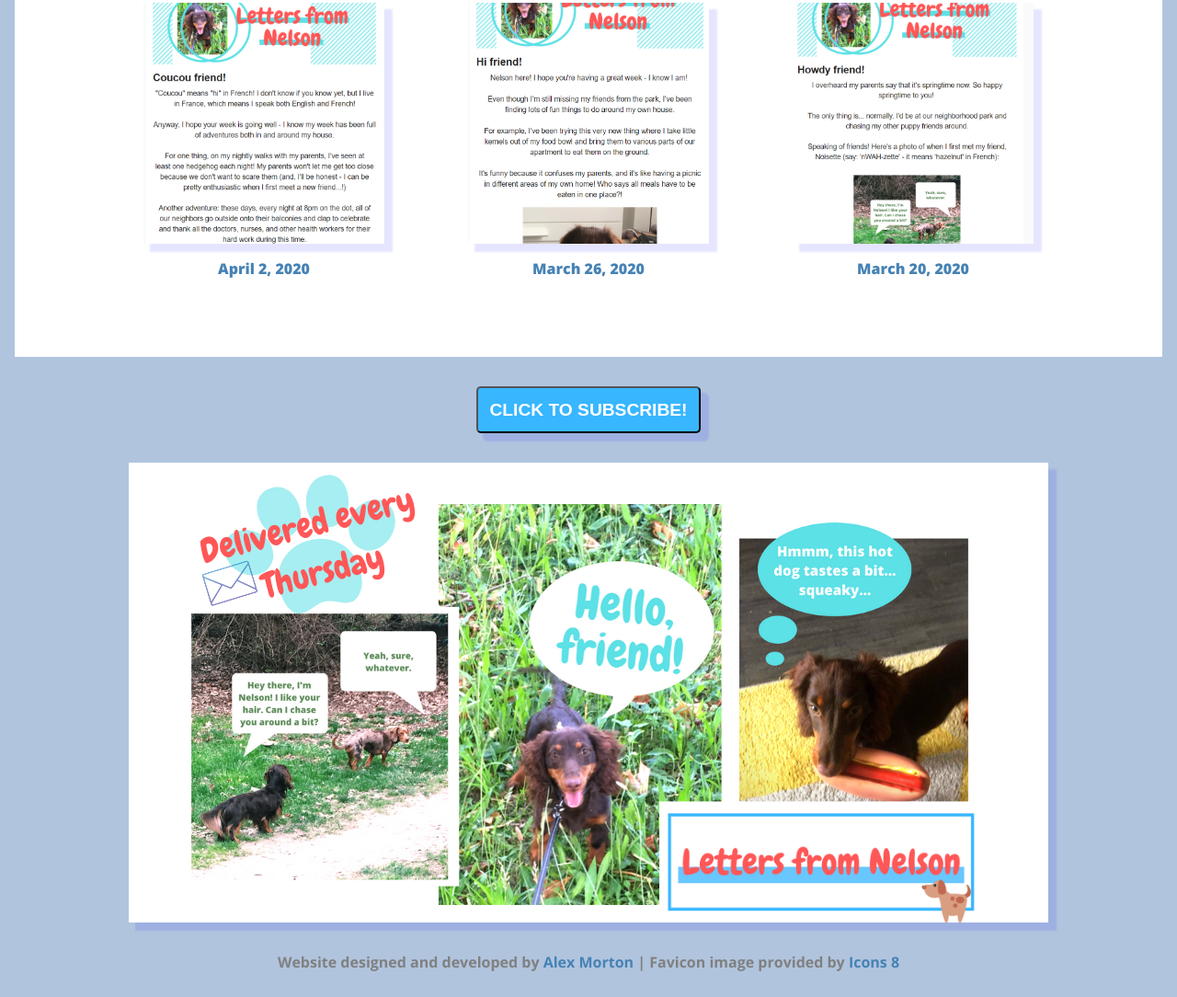
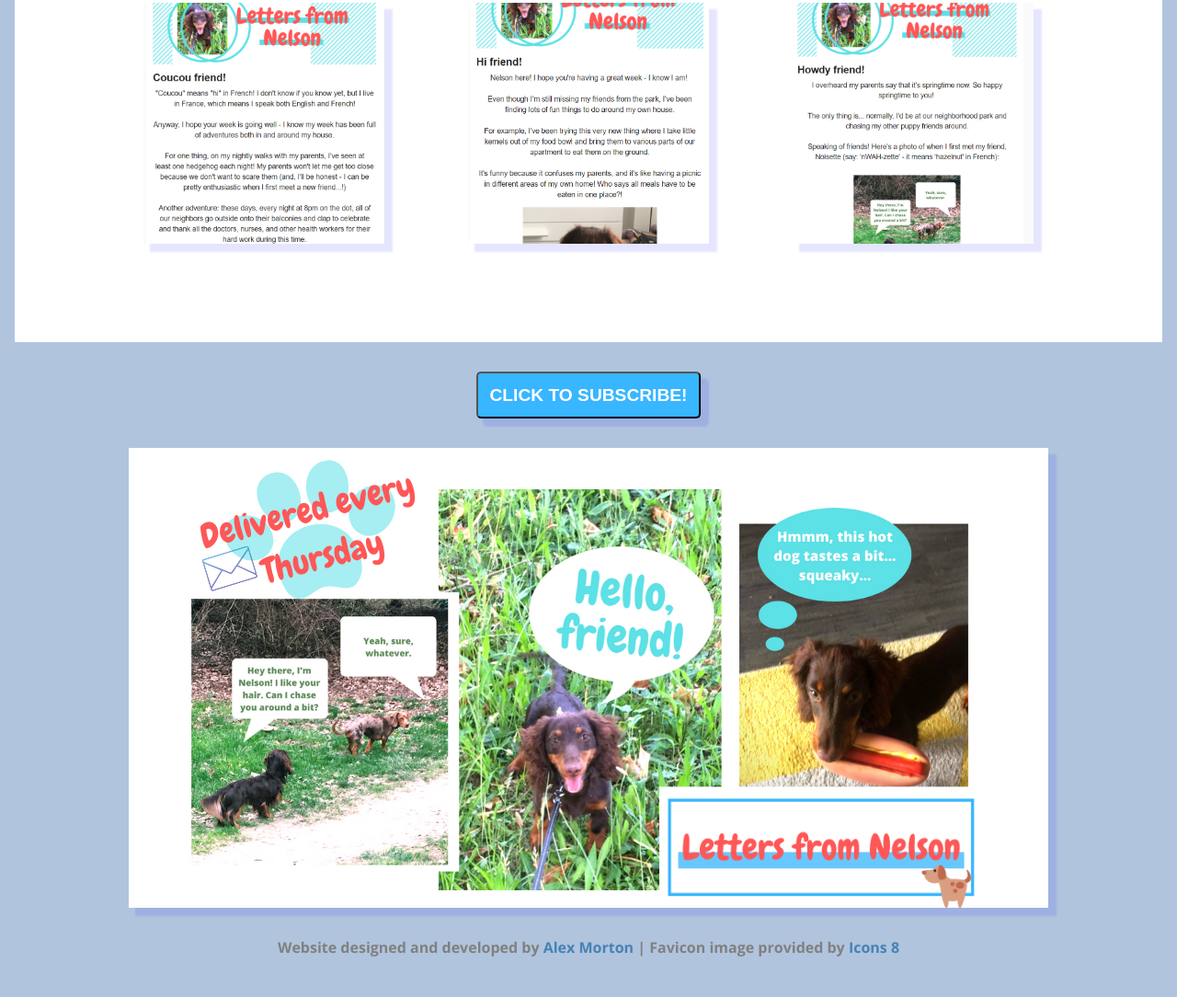
Before and after one commit to alexlsalt/letters-from-nelson, a plain HTML site: page index.html in a window 1280 px wide. Shown: the part 1415-2499 px from the top of the page at 92% size. Drawn offline with nearby package versions, Linux system fonts and the light colour scheme.

Commit message:
Removed dates from past editions section

```diff
--- a/index.html
+++ b/index.html
@@ -78,17 +78,17 @@
 
         <div class="edition">
           <a href="https://us19.admin.mailchimp.com/campaigns/show?id=4714616" target="_blank" rel="noopener"><img src="resources/images/newsletter_3.png" class="box-shadow" alt="newsletter screenshot"></a>
-          <h4>April 2, 2020</h4>
+          <!-- <h4>April 2, 2020</h4> -->
         </div>
 
         <div class="edition">
           <a href="https://mailchi.mp/17840b322e00/picnics-parks-and-pen-pals-oh-my" target="_blank" rel="noopener"><img src="resources/images/newsletter_2.png" class="box-shadow" alt="newsletter screenshot"></a>
-          <h4>March 26, 2020</h4>
+          <!-- <h4>March 26, 2020</h4> -->
         </div>
 
         <div class="edition">
           <a href="https://mailchi.mp/52041d9773b1/its-springtime-lets-play" target="_blank" rel="noopener"><img src="resources/images/newsletter_1.png" class="box-shadow" alt="newsletter screenshot"></a>
-          <h4>March 20, 2020</h4>
+          <!-- <h4>March 20, 2020</h4> -->
         </div>
       </div>
 
```
